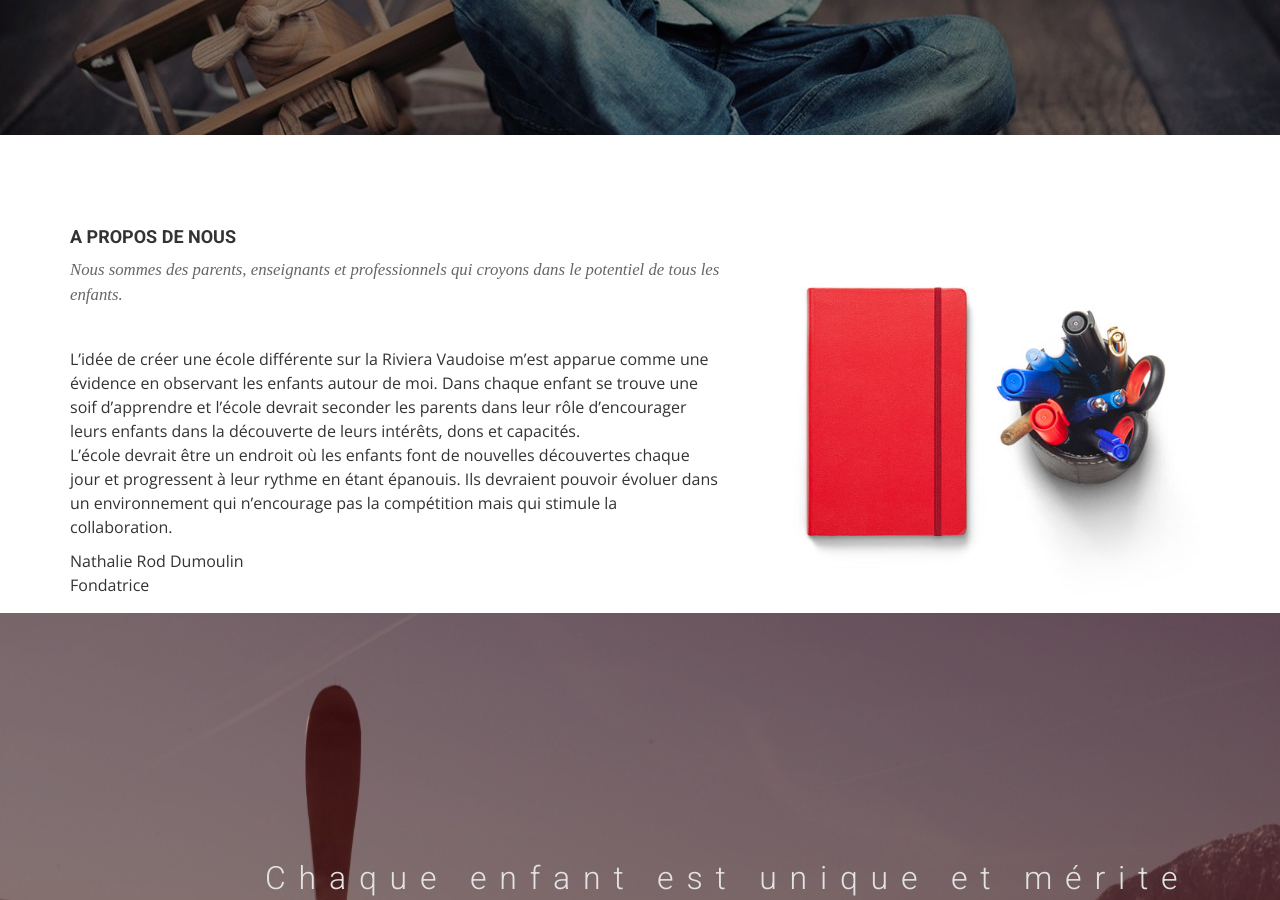
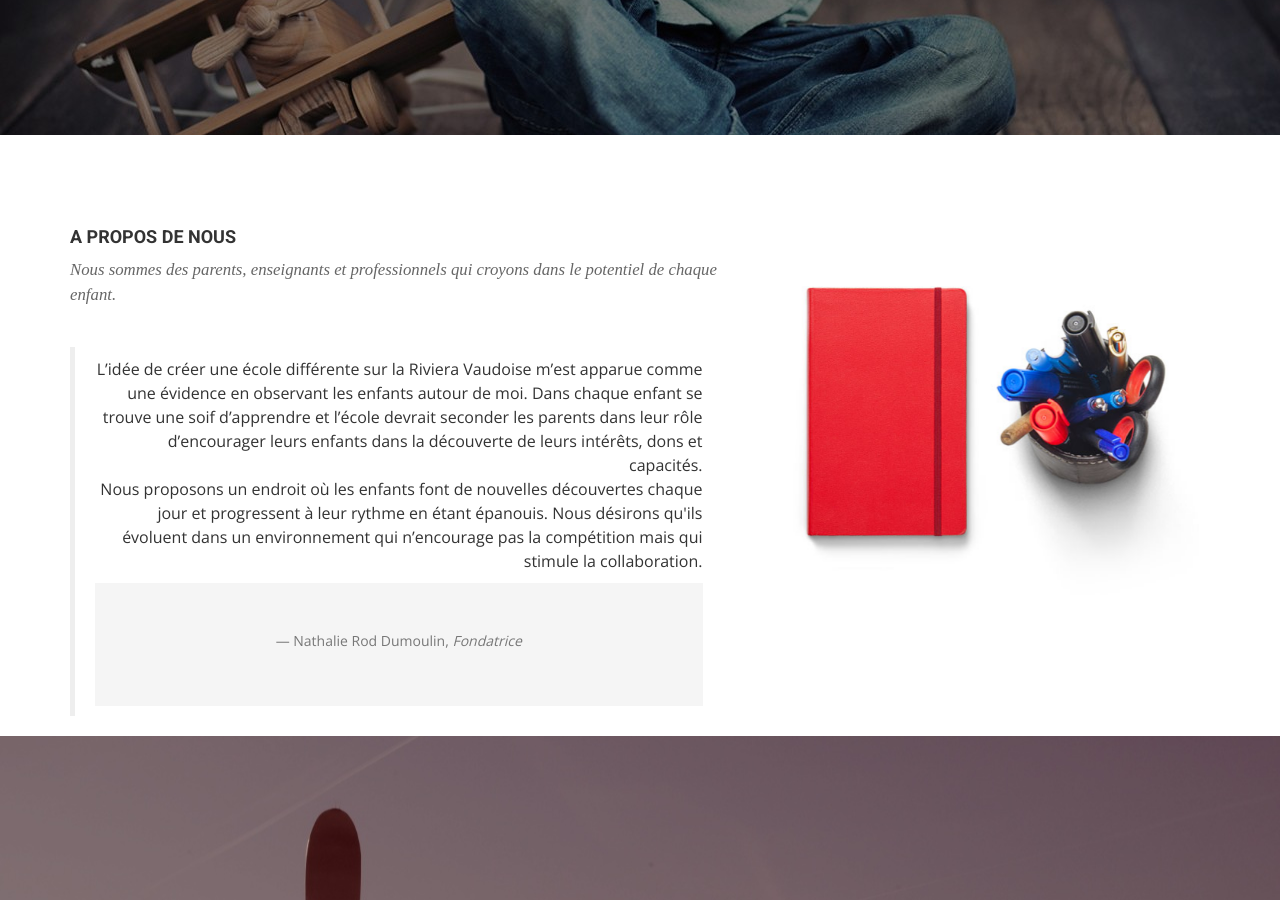
Before and after one commit to midjoule/lifeschool, a Jekyll site: the page built from index.html, in a window 1280 px wide and 900 px high, scrolled down 718 px. Built offline with Jekyll 4.4.1, drawn with Linux system fonts in a browser that asks for light colours; nearby versions of some CDN libraries; some web fonts are replaced; some of the changed text lies outside the part shown.

Commit message:
Update index.html

```diff
--- a/index.html
+++ b/index.html
@@ -27,11 +27,13 @@ permalink: /
         <div class="block">
           <div class="section-title">
             <h2>A propos de nous</h2>
-            <p>Nous sommes des parents, enseignants et professionnels qui croyons dans le potentiel de tous les enfants.</p>
+            <p>Nous sommes des parents, enseignants et professionnels qui croyons dans le potentiel de chaque enfant.</p>
           </div>
-          <p>L’idée de créer une école différente sur la Riviera Vaudoise m’est apparue comme une évidence en observant les enfants autour de moi. Dans chaque enfant se trouve une soif d’apprendre et l’école devrait seconder les parents dans leur rôle d’encourager leurs enfants dans la découverte de leurs intérêts, dons et capacités. <br />
-             L’école devrait être un endroit où les enfants font de nouvelles découvertes chaque jour et progressent à leur rythme en étant épanouis. Ils devraient pouvoir évoluer dans un environnement qui n’encourage pas la compétition mais qui stimule la collaboration.</p>
-          <p>Nathalie Rod Dumoulin<br>Fondatrice</p>
+          <blockquote class="blockquote text-right">
+            <p class="mb-0">L’idée de créer une école différente sur la Riviera Vaudoise m’est apparue comme une évidence en observant les enfants autour de moi. Dans chaque enfant se trouve une soif d’apprendre et l’école devrait seconder les parents dans leur rôle d’encourager leurs enfants dans la découverte de leurs intérêts, dons et capacités. <br />
+              Nous proposons un endroit où les enfants font de nouvelles découvertes chaque jour et progressent à leur rythme en étant épanouis. Nous désirons qu'ils évoluent dans un environnement qui n’encourage pas la compétition mais qui stimule la collaboration.</p>
+            <footer class="blockquote-footer">Nathalie Rod Dumoulin, <cite title="Source Title">Fondatrice</cite></footer>
+          </blockquote>
         </div>
       </div><!-- .col-md-7 close -->
       <div class="col-md-5 col-sm-12">
@@ -96,7 +98,7 @@ permalink: /
     <div class="row">
       <div class="col-md-10 col-md-offset-2">
         <div class="block">
-          <H1 class="animated fadeInUp">Nous voulons placer l'enfant au centre, et non la pédagogie.</p>
+          <H1 class="animated fadeInUp">Apprendre doit avoir un sens pour l'enfant.</p>
         </div>
       </div>
     </div>
```
